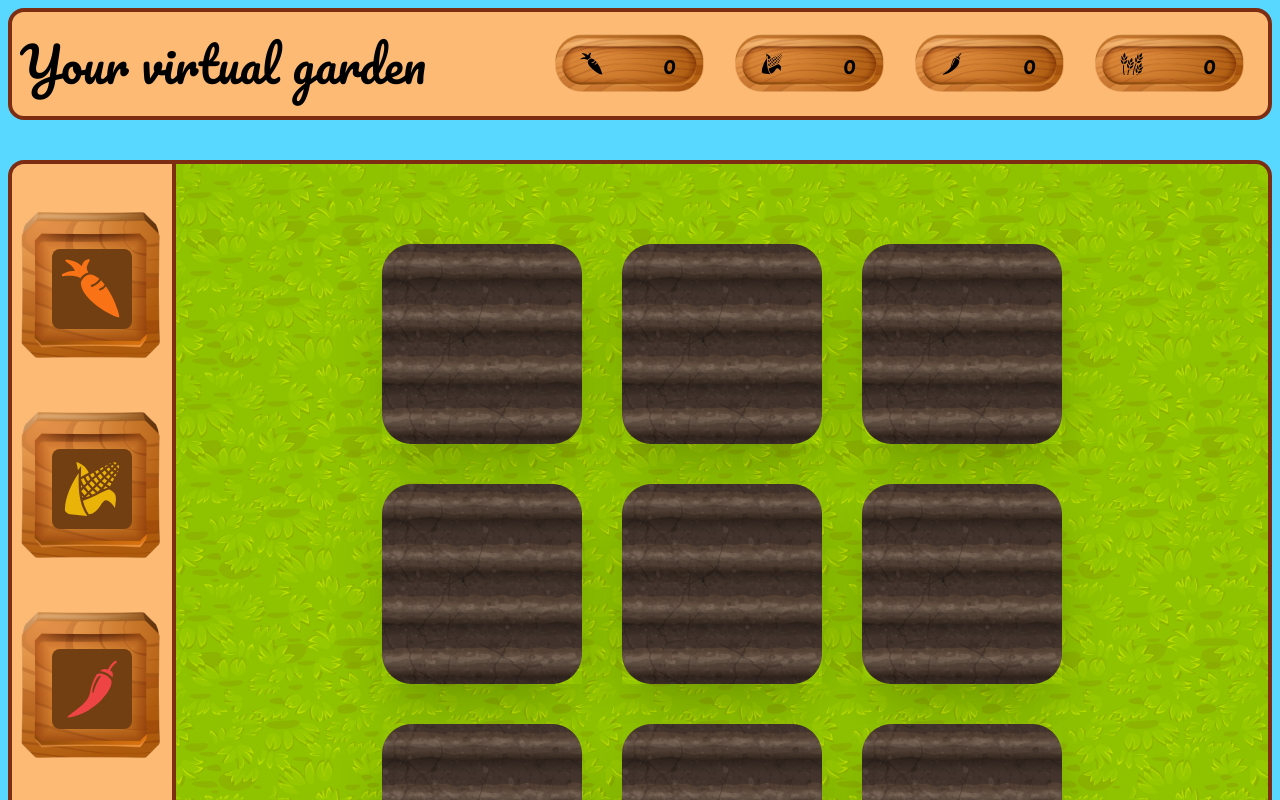
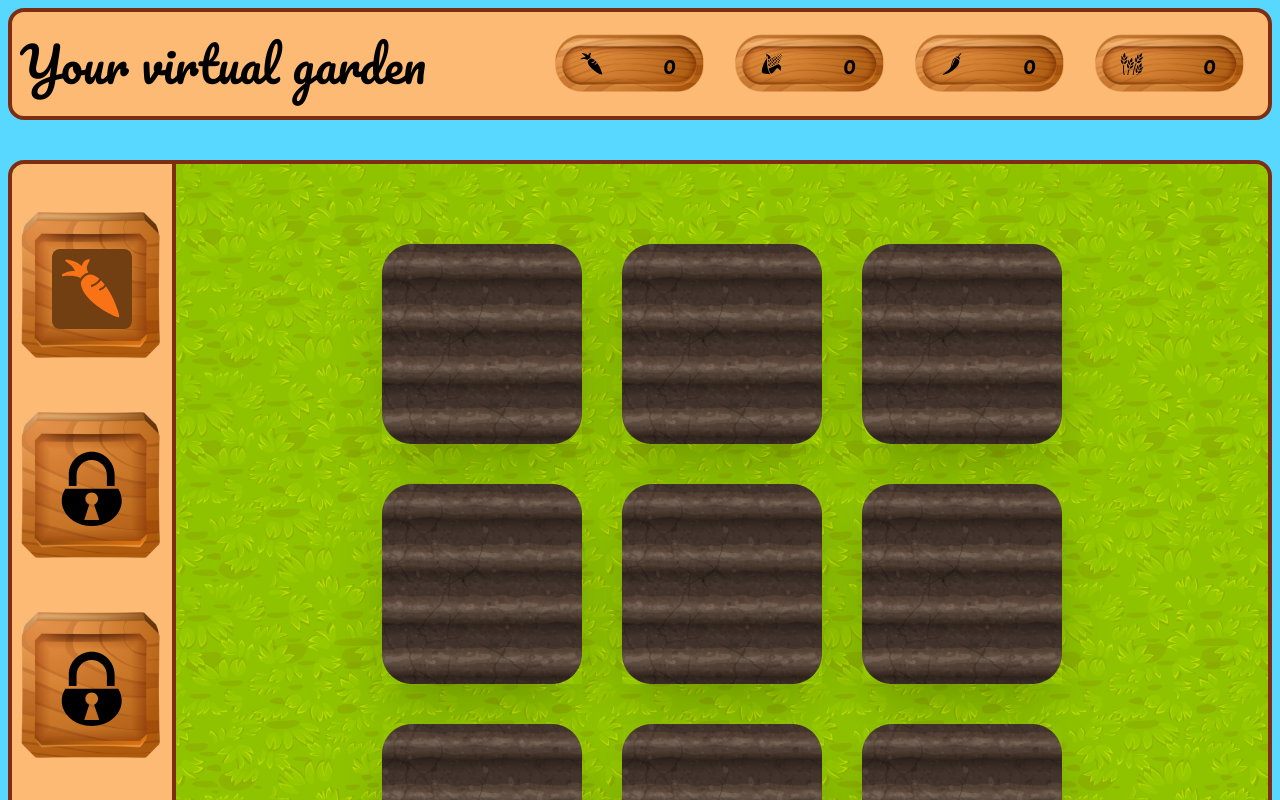
Before and after one commit to HexTreeStudio/yourvirtualgarden, a React (Create React App) app: page / in a window 1280 px wide. Shown: the top 800 px of the page. Built offline with nearby package versions, Linux system fonts and the light colour scheme.

Commit message:
lock-feature

```diff
--- a/src/components/SideBar.js
+++ b/src/components/SideBar.js
@@ -1,7 +1,9 @@
 import SideLabel from "./SideLabel";
 import { GiChiliPepper, GiCarrot, GiCorn, GiWheat } from "react-icons/gi";
+import { useSelector } from "react-redux";
 
 function SideBar() {
+  const barState = useSelector((state) => state.sidebar);
   return (
     <div className="flex flex-col bg-orange-300 border-y-4 border-l-4 border-orange-900 rounded-l-2xl py-10 gap-10">
       <SideLabel
@@ -9,24 +11,28 @@ function SideBar() {
           <GiCarrot className="w-20 h-20 text-orange-500 bg-yellow-900 rounded-lg p-2" />
         }
         cropType="carrot"
+        state={barState[0]}
       />
       <SideLabel
         crop={
           <GiCorn className="w-20 h-20 text-yellow-500 bg-yellow-900 rounded-lg p-2" />
         }
         cropType="corn"
+        state={barState[1]}
       />
       <SideLabel
         crop={
           <GiChiliPepper className="w-20 h-20 text-red-500 bg-yellow-900 rounded-lg p-2" />
         }
         cropType="pepper"
+        state={barState[2]}
       />
       <SideLabel
         crop={
           <GiWheat className="w-20 h-20 text-yellow-600 bg-yellow-900 rounded-lg p-2" />
         }
         cropType="wheat"
+        state={barState[3]}
       />
     </div>
   );
--- a/src/components/SideLabel.js
+++ b/src/components/SideLabel.js
@@ -1,14 +1,40 @@
 import label from "../img/label_2.png";
-import { useDispatch } from "react-redux";
+import { useDispatch, useSelector } from "react-redux";
 import { setCrop } from "../store/slice/FieldSlice";
+import { GiPadlock } from "react-icons/gi";
+import { unlock } from "../store/slice/SideBarSlice";
 
 function SideLabel(props) {
+  const gatheredCrops = useSelector((state) => state.labels);
   const dispatch = useDispatch();
 
   const handleClick = () => {
     dispatch(setCrop(props.cropType));
   };
 
+  const handleUnlock = (cropType) => {
+    if (cropType === "corn" && gatheredCrops[0].value >= 5) {
+      dispatch(unlock(cropType));
+    } else if (cropType === "pepper" && gatheredCrops[2].value >= 5) {
+      dispatch(unlock(cropType));
+    } else if (cropType === "wheat" && gatheredCrops[3].value >= 5) {
+      dispatch(unlock(cropType));
+    }
+  };
+
+  if (props.state.isLocked) {
+    return (
+      <div
+        className="w-40 h-40  flex items-center relative"
+        onClick={() => handleUnlock(props.cropType)}
+      >
+        <img src={label} alt="label" />
+        <div className=" absolute top-1/2 left-1/2 transform -translate-x-1/2 -translate-y-1/2 pt-2.5 cursor-pointer  ">
+          <GiPadlock className="w-20 h-20" />
+        </div>
+      </div>
+    );
+  } else {
     return (
       <div
         className="w-40 h-40  flex items-center relative"
@@ -21,5 +47,6 @@ function SideLabel(props) {
       </div>
     );
   }
+}
 
 export default SideLabel;
--- a/src/index.css
+++ b/src/index.css
@@ -11,4 +11,5 @@
 body {
   font-family: "Pacifico", sans-serif;
   background-color: #58d7ff;
+  height: 100vh;
 }
--- a/src/store/index.js
+++ b/src/store/index.js
@@ -1,11 +1,13 @@
 import { configureStore } from "@reduxjs/toolkit";
 import { fieldsReducer } from "./slice/FieldSlice";
 import { labelReducer } from "./slice/LabelSlice";
+import { sideBarReducer } from "./slice/SideBarSlice";
 
 const store = configureStore({
   reducer: {
     fields: fieldsReducer,
     labels: labelReducer,
+    sidebar: sideBarReducer,
   },
 });
 
--- /dev/null
+++ b/src/store/slice/SideBarSlice.js
@@ -0,0 +1,21 @@
+import { createSlice } from "@reduxjs/toolkit";
+
+const SideBarSlice = createSlice({
+  name: "sidebar",
+  initialState: [
+    { crop: "carrot", isLocked: false },
+    { crop: "corn", isLocked: true },
+    { crop: "pepper", isLocked: true },
+    { crop: "wheat", isLocked: true },
+  ],
+  reducers: {
+    unlock(state, action) {
+      for (let index = 0; index < state.length; index++) {
+        if (state[index].crop === action.payload) state[index].isLocked = false;
+      }
+    },
+  },
+});
+
+export const sideBarReducer = SideBarSlice.reducer;
+export const { unlock } = SideBarSlice.actions;
```
Lines whose indentation alone changed are shown as unchanged.
